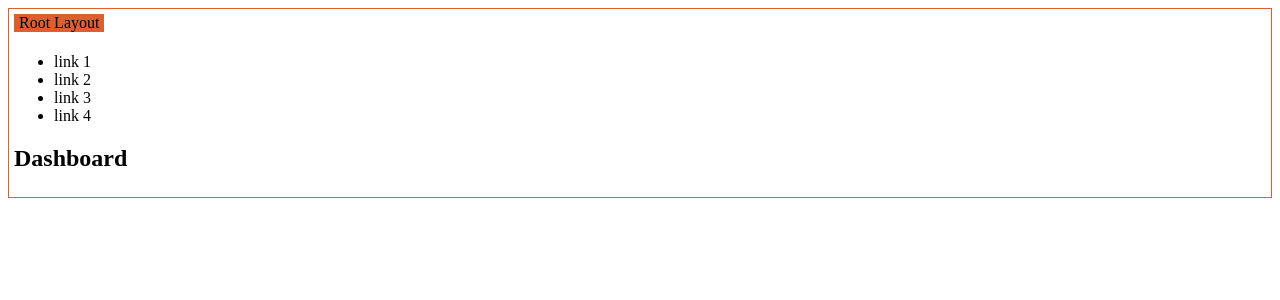
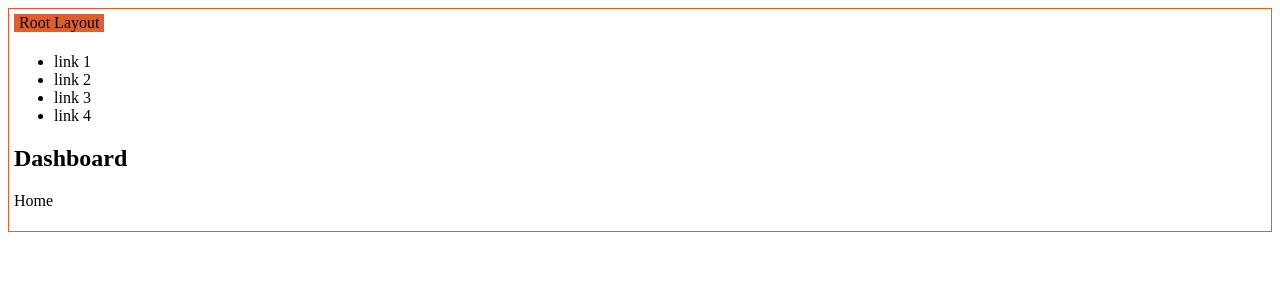
Before and after one commit to MarieHasson/promptcanvas-ai, a Next.js app in the folder apps/web/: page /dashboard in a window 1280 px wide. Shown: the top 300 px of the page. Built offline with nearby package versions, Linux system fonts and the light colour scheme.

Commit message:
[NEXT-13] Rendering

```diff
--- a/apps/web/app/dashboard/page.tsx
+++ b/apps/web/app/dashboard/page.tsx
@@ -1,7 +1,10 @@
+import Sidebar from "./sidebar";
+
 export default function Page() {
   return (
     <div>
       <h1>Dashboard</h1>
+      <Sidebar />
     </div>
   );
 }
--- /dev/null
+++ b/apps/web/app/dashboard/sidebar.tsx
@@ -0,0 +1,26 @@
+"use client";
+
+import { createContext, useContext, useState } from "react";
+
+const SidebarContext = createContext({});
+
+function SidebarNav() {
+  let { isOpen } = useContext(SidebarContext);
+
+  return (
+    <div>
+      <p>Home</p>
+      {isOpen && <p>Open</p>}
+    </div>
+  );
+}
+
+export default function Sidebar() {
+  const [isOpen, setIsOpen] = useState();
+
+  return (
+    <SidebarContext.Provider value={{ isOpen }}>
+      <SidebarNav />
+    </SidebarContext.Provider>
+  );
+}
--- a/apps/web/app/layout.tsx
+++ b/apps/web/app/layout.tsx
@@ -1,3 +1,5 @@
+import ThemeProvider from "./theme-provider";
+
 export default function RootLayout({
   children,
 }: {
@@ -17,7 +19,7 @@ export default function RootLayout({
         >
           Root Layout
         </span>
-        <div>{children}</div>
+        <ThemeProvider>{children}</ThemeProvider>
       </body>
     </html>
   );
--- /dev/null
+++ b/apps/web/app/theme-provider.tsx
@@ -0,0 +1,13 @@
+"use client";
+
+import { createContext } from "react";
+
+const ThemeContext = createContext({});
+
+export default function ThemeProvider({
+  children,
+}: {
+  children: React.ReactNode;
+}) {
+  return <ThemeContext.Provider value="dark">{children}</ThemeContext.Provider>;
+}
--- a/apps/web/next.config.js
+++ b/apps/web/next.config.js
@@ -1,8 +1,11 @@
+// @see https://beta.nextjs.org/docs/rendering/edge-and-nodejs-runtimes#global-runtime-option
+
 /** @type {import('next').NextConfig} */
 const nextConfig = {
   experimental: {
     appDir: true,
     transpilePackages: ["ui"],
+    runtime: "experimental-edge", // 'node.js' (default) | 'experimental-edge'
   },
 };
 
```
